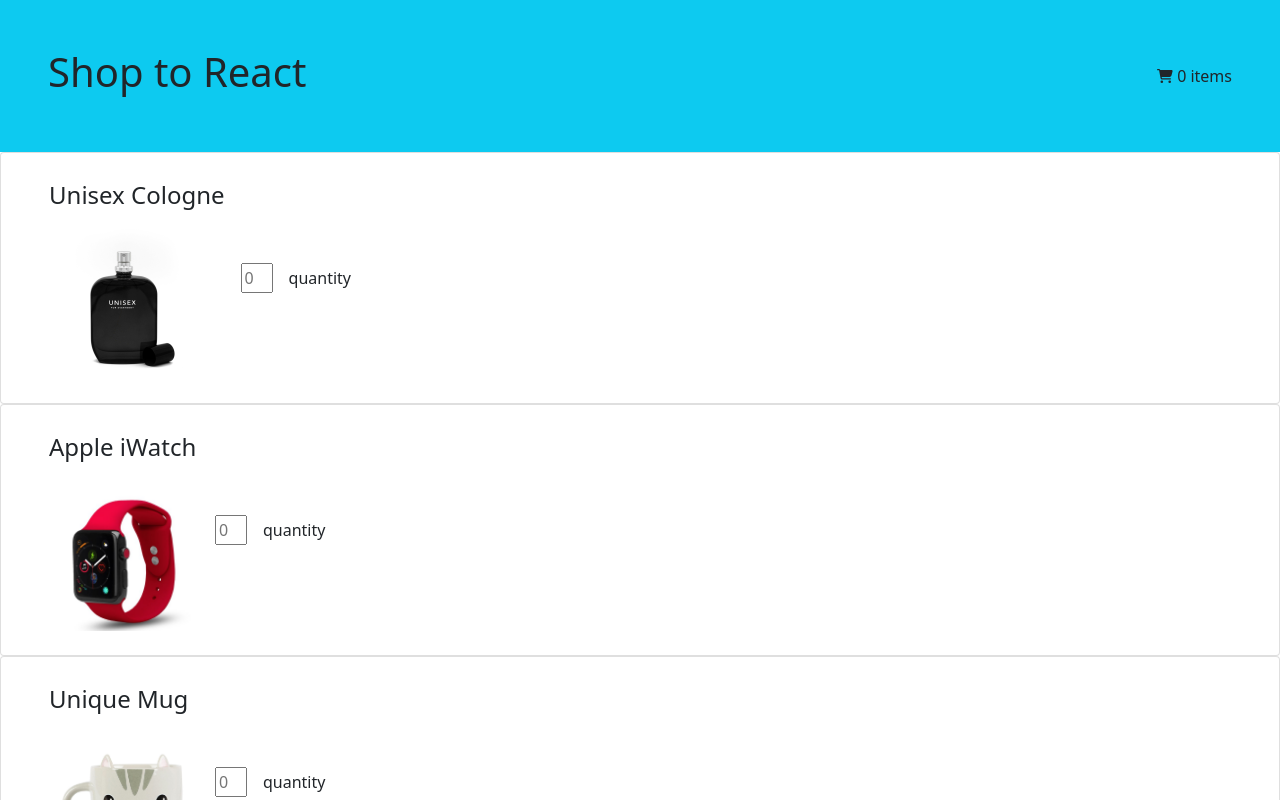
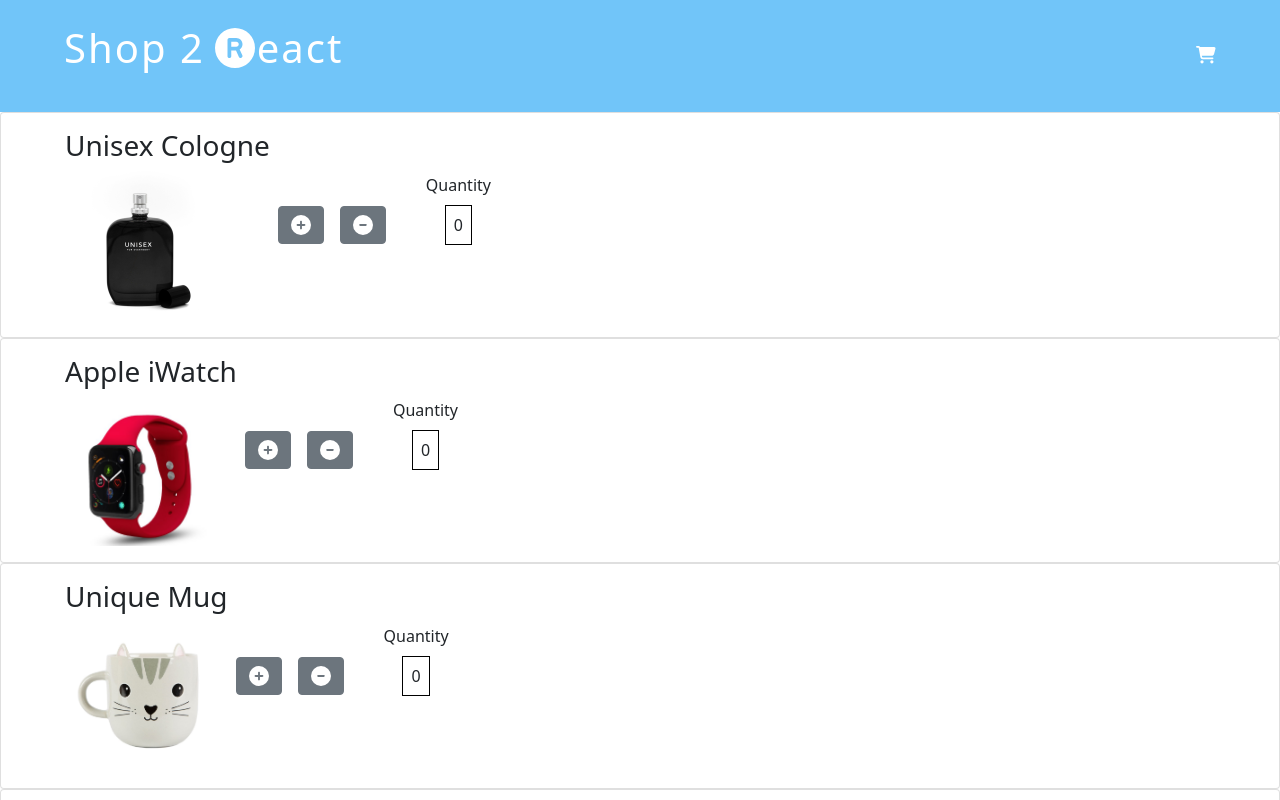
Before and after one commit to XueyanShao/m5-w1-d3-assignment, a React (Create React App) app in the folder shopcart/: page / in a window 1280 px wide. Shown: the top 800 px of the page. Built offline with nearby package versions, Linux system fonts and the light colour scheme.

Commit message:
m5-w2-d3 commit

```diff
--- a/shopcart/package.json
+++ b/shopcart/package.json
@@ -11,7 +11,9 @@
     "@testing-library/user-event": "^13.5.0",
     "bootstrap": "^5.1.3",
     "react": "^18.1.0",
+    "react-bootstrap": "^2.4.0",
     "react-dom": "^18.1.0",
+    "react-router-dom": "^6.3.0",
     "react-scripts": "5.0.1",
     "reactstrap": "^9.0.2",
     "web-vitals": "^2.1.4"
--- a/shopcart/src/App.js
+++ b/shopcart/src/App.js
@@ -1,10 +1,12 @@
 import React,{ Component } from "react";
-import {useState} from "react"
+import { useState } from "react";
 import 'bootstrap/dist/css/bootstrap.min.css';
 import { faShoppingCart } from "@fortawesome/free-solid-svg-icons";
 import { FontAwesomeIcon } from "@fortawesome/react-fontawesome";
-import { ListGroup, ListGroupItem } from "reactstrap";
+//import { ListGroup, ListGroupItem } from "reactstrap";
 import './App.css';
+import Navbar from "./navbar";
+import DisplayProducts from "./displayProducts";
 
 class App extends React.Component {
 
@@ -17,86 +19,103 @@ class App extends React.Component {
           id:0,
           image: './products/cologne.jpg',
           desc: 'Unisex Cologne',
-          qty: 0
+          qty: 0,
+          ratings: 3.4,
         },
         {
           id: 1,
           image: './products/iwatch.jpg',
           desc: 'Apple iWatch',
-          qty: 0
+          qty: 0,
+          ratings: 4.5,
         },
         {
           id: 2,
           image: './products/mug.jpg',
           desc: 'Unique Mug',
-          qty: 0
+          qty: 0,
+          ratings: 3.3
         },
         {
           id:3,
           image: './products/wallet.jpg',
           desc: 'Mens Wallet',
           qty: 0,
+          ratings: 3.8
         }
-      ],
-      value:[],
+      ]
     };
-
-    this.handleChange = this.handleChange.bind(this);
-  }
-  handleChange(e,index) {
-    this.state.value.push(e.target.value);
   }
 
-  renderProducts(products) {
-    return (
-      <div>
-        {products.map(product =>
-             <ListGroup className="product-list">
-               <ListGroupItem key={product.id} className="product px-5">
-                 <div className="product-info py-3">
-                  <p className="product-desc">{product.desc} </p>
-                  <img className="product-img" src={product.image} alt={product.desc} width="150px"></img>
-                 </div>
+  // renderProducts(products) {
+  //   return (
+  //     <div>
+  //       {products.map(product =>
+  //            <ListGroup className="product-list">
+  //              <ListGroupItem key={product.id} className="product px-5">
+  //                <div className="product-info py-3">
+  //                 <p className="product-desc">{product.desc} </p>
+  //                 <img className="product-img" src={product.image} alt={product.desc} width="150px"></img>
+  //                </div>
 
-                  <input
-                  type="number"
-                  name="number"
-                  className="product-qty mx-3"
-                  onChange={this.handleChange}
-                  placeholder="0"
-                  />
-                    <span className="bg-white border-0">
-                       quantity
-                    </span>
-                 </ListGroupItem>
-             </ListGroup>)
-        }
-      </div>
-    );
+  //                 <input
+  //                 type="number"
+  //                 name="number"
+  //                 className="product-qty mx-3"
+  //                 onChange={this.handleChange}
+  //                 placeholder="0"
+  //                 />
+  //                   <span className="bg-white border-0">
+  //                      quantity
+  //                   </span>
+  //                </ListGroupItem>
+  //            </ListGroup>)
+  //       }
+  //     </div>
+  //   );
+  // }
+  // renderCart() {
+  //   let totalAmount = 0;
+  //   this.state.value.forEach(item=> {
+  //     totalAmount += item;
+  //   });
+  //   return (
+  //       <div className="shopcart">
+  //           <FontAwesomeIcon icon={faShoppingCart} size="sm" />
+  //           <span>  {totalAmount} items</span>
+  //       </div>
+  //   )
+  // }
+  handleIncrement = (addValue) => {
+    if(addValue.qty<10) {
+      const updatedValue = addValue.qty++;
+      this.setState({updatedValue});
+    }
   }
-  renderCart() {
-    let totalAmount = 0;
-    this.state.value.forEach(item=> {
-      totalAmount += item;
-    });
-    return (
-        <div className="shopcart">
-            <FontAwesomeIcon icon={faShoppingCart} size="sm" />
-            <span>  {totalAmount} items</span>
-        </div>
-    )
+  handleDecrement = (subValue) => {
+    if(subValue.qty<10) {
+      const updatedValue = subValue.qty--;
+      this.setState({updatedValue});
+    }
   }
-
 
   render() {
     return (
       <div className="App">
-        <div className="title bg-info px-5 py-5">
-          <h1>Shop to React</h1>
-          {this.renderCart(this.state.total)}
-          </div>
-          {this.renderProducts(this.state.products)}
-
+        <Navbar
+          totalValue={this.state.products.map(
+          (p) => p.qty).reduce(
+            (acc,cur,index) =>
+          acc+cur, 0 ) }
+          prods={this.state.products}
+          handleIncrement = {this.handleIncrement}
+          handleDecrement = {this.handleDecrement}
+        />
+        <DisplayProducts
+          products={this.state.products}
+          onIncrement={this.handleIncrement}
+          onDecrement={this.handleDecrement}
+        />
       </div>
     );
   }
--- /dev/null
+++ b/shopcart/src/displayProducts.css
@@ -0,0 +1,15 @@
+.product {
+  display: flex;
+  flex-direction: row;
+  align-items: center;
+  padding: 1rem 4rem;
+}
+.product .displayQty {
+  margin-left: 2rem;
+  text-align: center;
+  margin-bottom: 2.5rem;
+}
+.product .displayQty span {
+  border: 1px solid black;
+  padding: 0.5rem;
+}
--- /dev/null
+++ b/shopcart/src/displayProducts.js
@@ -0,0 +1,80 @@
+import React from "react";
+import { useState } from "react";
+import { Button, ListGroup, ListGroupItem } from "reactstrap";
+import { Modal } from "react-bootstrap";
+import { faPlusCircle, faMinusCircle } from "@fortawesome/free-solid-svg-icons";
+import { FontAwesomeIcon } from "@fortawesome/react-fontawesome";
+import "bootstrap/dist/css/bootstrap.min.css";
+import "./displayProducts.css";
+
+export default function DisplayProducts(props) {
+  const [show, setShow] = useState(false);
+  const [showImg, setShowImg] = useState({});
+  const handleShow = (product) => {
+    setShow(true);
+    setShowImg(product);
+  };
+  const handleClose = () => {
+    setShow(false);
+  };
+
+  return (
+    <div>
+      {props.products.map((product) => {
+        return (
+          <ListGroup className="products">
+            <ListGroupItem key={product.id} className="product">
+              <div className="displayP">
+                <h3>{product.desc}</h3>
+                <img
+                  onClick={() => handleShow(product)}
+                  src={product.image}
+                  width="150"
+                  alt={product.desc}
+                />
+              </div>
+              <div className="displayBtn">
+                <Button
+                  className="btn btn-secondary mx-2"
+                  onClick={() => props.onIncrement(product)}
+                >
+                  <FontAwesomeIcon icon={faPlusCircle} className="fas fa-lg" />
+                </Button>
+                <Button
+                  className="btn btn-secondary mx-2"
+                  onClick={() => props.onDecrement(product)}
+                >
+                  <FontAwesomeIcon icon={faMinusCircle} className="fas fa-lg" />
+                </Button>
+              </div>
+              <div className="displayQty">
+                <p>Quantity</p>
+                <span type="number" name="number" placeholder="0">
+                  {" "}
+                  {product.qty}{" "}
+                </span>
+              </div>
+            </ListGroupItem>
+          </ListGroup>
+        );
+      })}
+      <Modal show={show} onHide={handleClose}>
+        <Modal.Header closeButton>
+          <Modal.Title>{showImg.desc}</Modal.Title>
+        </Modal.Header>
+        <Modal.Body>
+          <img
+            src={showImg.image}
+            width="350"
+            alt={showImg.desc}
+            className="mx-5"
+          />
+          <p>
+            <span className="text-dark">Ratings: </span>
+            {showImg.ratings}/5
+          </p>
+        </Modal.Body>
+      </Modal>
+    </div>
+  );
+}
--- /dev/null
+++ b/shopcart/src/navbar.css
@@ -0,0 +1,25 @@
+nav {
+  background-color: rgb(113, 197, 249);
+  height: 7rem;
+  display: flex;
+  justify-content: space-between;
+  padding: 1.5rem 4rem;
+}
+
+.logo {
+  color: white;
+  text-decoration: none;
+  letter-spacing: 2px;
+}
+.logo span {
+  margin-left: 10px;
+ margin-right: 2px;
+}
+
+.cart {
+  color: white;
+  text-decoration: none;
+  margin-top: 1rem;
+  font-size: 20px;
+
+}
--- /dev/null
+++ b/shopcart/src/navbar.js
@@ -0,0 +1,63 @@
+import React from 'react';
+import {Link,BrowserRouter as Router, Route, Routes} from "react-router-dom";
+import { FontAwesomeIcon } from "@fortawesome/react-fontawesome";
+import {
+  faShoppingCart,
+  faRegistered,
+} from "@fortawesome/free-solid-svg-icons";
+
+import DisplayProducts from "./displayProducts";
+import './navbar.css'
+
+export default function Navbar(props) {
+  return (
+    <Router>
+      <nav>
+        <Link className="logo" to="/">
+          <h1>
+            Shop 2
+            <span>
+              <FontAwesomeIcon icon={faRegistered} />
+            </span>
+            eact
+          </h1>
+        </Link>
+        <Link to="/showCart" className="cart">
+          <FontAwesomeIcon icon={faShoppingCart} size="sm" />
+          <span> {props.totalQuantity} </span>
+        </Link>
+      </nav>
+
+      <Routes>
+        <Route
+          path="/"
+          element={
+            <DisplayProducts
+              products={props.prods}
+              onIncrement={props.handleIncrement}
+              onDecrement={props.handleDecrement}
+            />
+          }
+        />
+      </Routes>
+    </Router>
+  );
+}
+
+
+// var Navbar = React.createClass({
+//   render: function() {
+//     return (
+//     <div>
+//       <div className="title bg-info px-5 py-5">
+//           <h1>Shop to React</h1>
+//           {this.renderCart(this.state)}
+//       </div>
+//       <div className="shopcart">
+//             <FontAwesomeIcon icon={faShoppingCart} size="sm" />
+//             <span>  {totalAmount} items</span>
+//       </div>
+//     </div>
+//     );
+//   }
+// });
```
Also changed, not shown: shopcart/src/products.js (added), 1 other file (tests, documents, lock files or other folders).
